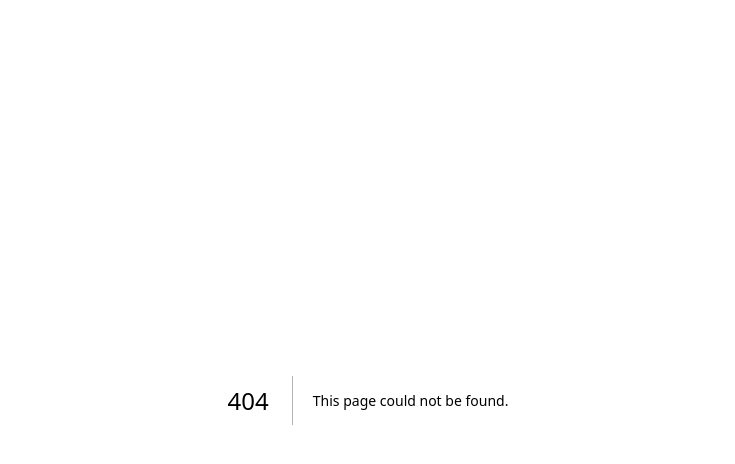
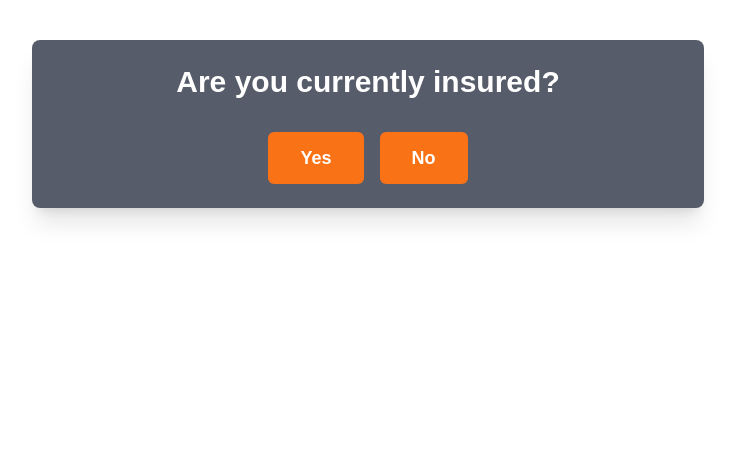
Before and after one commit to Ujjal-ENG/ray-advertising, a Next.js app: page /questions in a window 1280 px wide. Before the commit this address had no page. Shown: the top 464 px of the page, without its empty margins (272-1007 px from the left). Built offline with nearby package versions, Linux system fonts and the light colour scheme.

Commit message:
questions Card done

```diff
--- a/app/header/page.tsx
+++ b/app/header/page.tsx
@@ -1,5 +1,6 @@
 import React from 'react'
 import bg from '../../public/image/header.png';
+import QuestionCard from '../questions/page';
 
 const Header = () => {
   return (
@@ -9,7 +10,6 @@ const Header = () => {
   >
     {/* Background overlay with blur effect */}
     <div className="absolute inset-0 bg-black/50"></div>
-
       {/* Content container */}
       <div className="relative h-full flex flex-col items-center justify-center px-4 text-center">
         {/* Main heading with responsive text sizes */}
@@ -24,8 +24,11 @@ const Header = () => {
 
         {/* Subtext */}
         <p className="text-white text-lg md:text-xl max-w-2xl">
-          Don't Overpay for Insurance. Answer a Few Quick Questions to Find Your Best Rate Today!
+          Don&apos;t Overpay for Insurance. Answer a Few Quick Questions to Find Your Best Rate Today!
         </p>
+
+        {/* Questions Container */}
+         <QuestionCard />
       </div>
   </div>
   )
--- /dev/null
+++ b/app/questions/page.tsx
@@ -0,0 +1,26 @@
+const QuestionCard = () => {
+    return (
+      <div className="max-w-2xl my-10 mx-auto p-6 rounded-lg bg-slate-900/70 shadow-xl">
+        {/* Question text */}
+        <h2 className="text-2xl md:text-3xl font-bold text-white text-center mb-8">
+          Are you currently insured?
+        </h2>
+
+        {/* Buttons container */}
+        <div className="flex justify-center gap-4">
+          <button
+            className="px-8 py-3 text-lg font-semibold text-white bg-orange-500 rounded-md hover:bg-orange-600 transition-colors"
+          >
+            Yes
+          </button>
+          <button
+            className="px-8 py-3 text-lg font-semibold text-white bg-orange-500 rounded-md hover:bg-orange-600 transition-colors"
+          >
+            No
+          </button>
+        </div>
+      </div>
+    );
+  };
+
+  export default QuestionCard;
```
